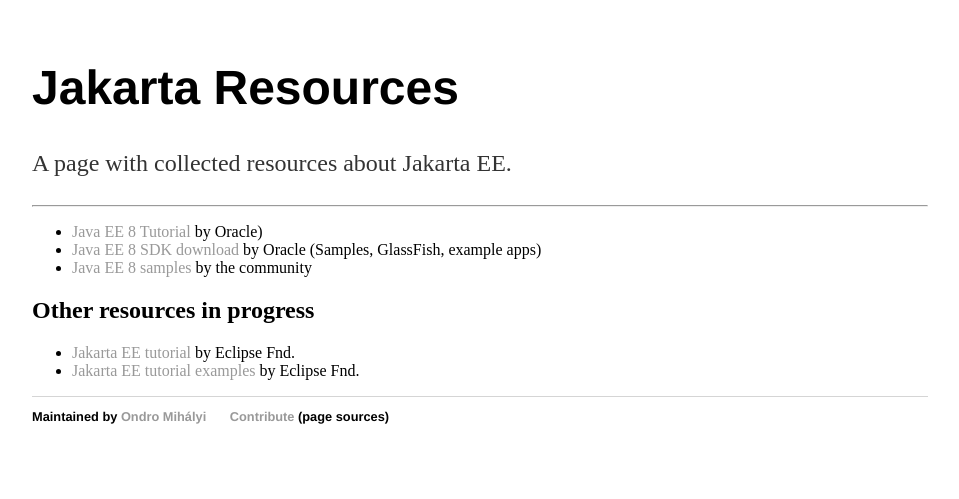
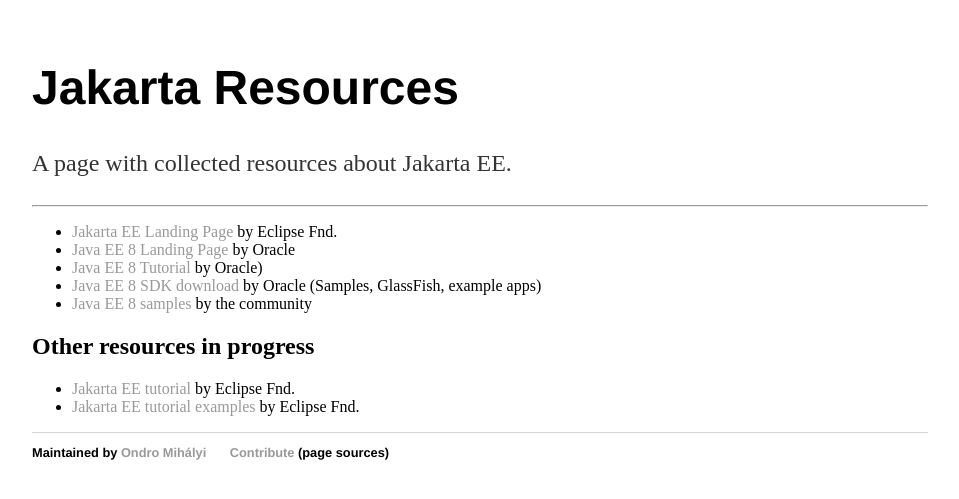
Before and after one commit to awesome-jakartaee/awesome-jakartaee.github.io, a Jekyll site: the page built from index.md, in a window 1280 px wide. Shown: the top 499 px of the page, without its empty margins (160-1119 px from the left). Built offline with Jekyll 4.4.1, drawn with Linux system fonts in a browser that asks for light colours.

Commit message:
Update index.md

```diff
--- a/index.md
+++ b/index.md
@@ -8,6 +8,8 @@
 
 ----------------------------------------
 
+* [Jakarta EE Landing Page](https://jakarta.ee/) by Eclipse Fnd.
+* [Java EE 8 Landing Page](https://javaee.github.io/) by Oracle
 * [Java EE 8 Tutorial](https://javaee.github.io/tutorial/toc.html) by Oracle)
 * [Java EE 8 SDK download](https://www.oracle.com/technetwork/java/javaee/downloads/java-ee-sdk-downloads-3908423.html) by Oracle (Samples, GlassFish, example apps)
 * [Java EE 8 samples](https://github.com/javaee-samples/javaee8-samples) by the community
```
